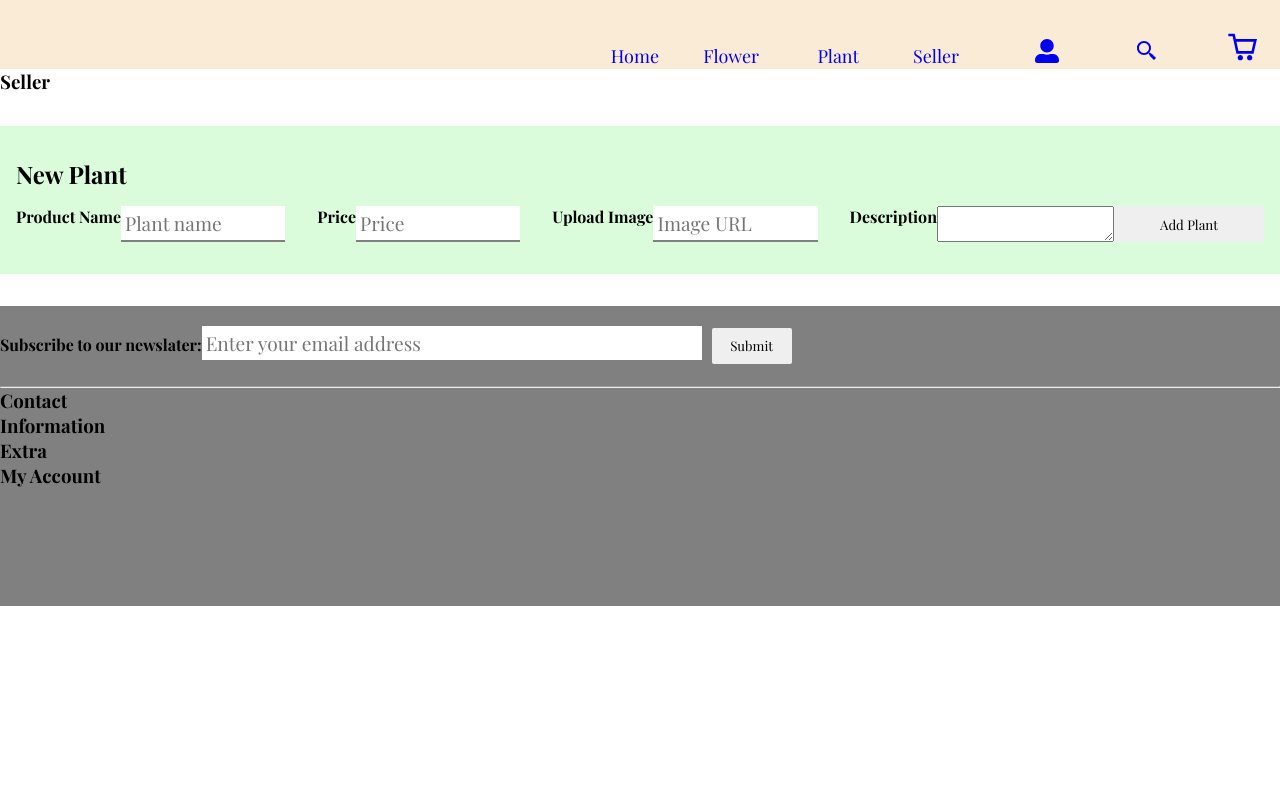
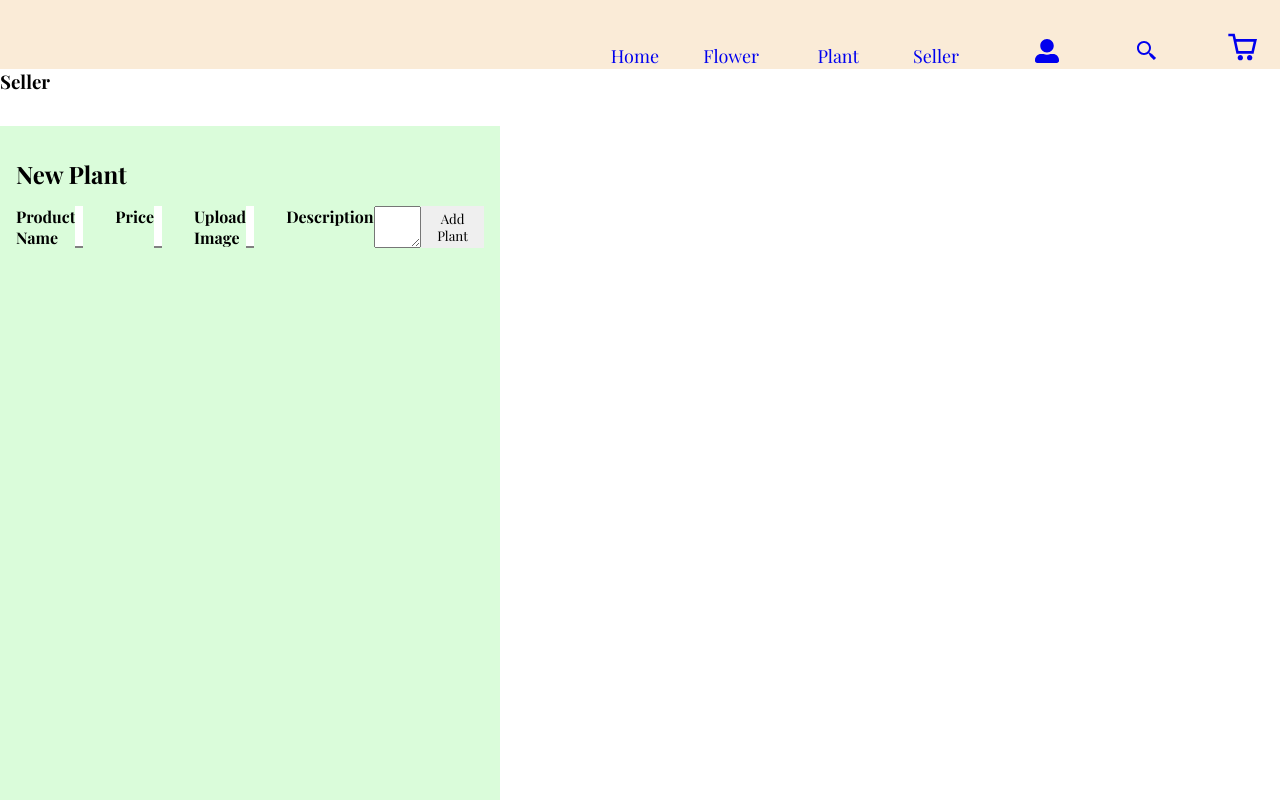
Before and after one commit to luyosamson/BlossomsStore, a React (Create React App) app: page /seller in a window 1280 px wide. Shown: the top 800 px of the page. Built offline with nearby package versions, Linux system fonts and the light colour scheme.

Commit message:
Style New plant form and seller form

```diff
--- a/src/index.css
+++ b/src/index.css
@@ -59,6 +59,9 @@ main {
   padding: 2rem 1rem;
   margin: 2rem 0;
   background-color: rgba(181, 250, 181, 0.5);
+  display: block;
+  height: 800px;
+  width: 500px;
 }
 
 .new-plant-form form {
@@ -158,7 +161,7 @@ justify-content: center;
 
 .herocard{
 
-  background-color:green;
+  background-color:pink;
   height: 500px;
 }
 .Ftitle{
@@ -192,18 +195,23 @@ height: 600px;
   text-align: center;
 }
 .footer{
-  background-color: gray;
+  background-color: black;
   height: 300px;
+  color: white;
 }
 .footerForm{
-  background-color: gray;
+  background-color: black;
   height: 80px;
   display: block;
   margin-top: 20px;
+  color: white;
 }
 .footerInfo{
 
   display: grid;
+  grid-template-columns: 200px ;
+
+
 }
 .email{
   width: 500px;
@@ -231,4 +239,10 @@ height: 600px;
   width: 150px;
   border-radius: 10px;
   font-size: 15px;
+
+
 }
+.heroButton:hover{
+  background-color: green;
+
+}
```
